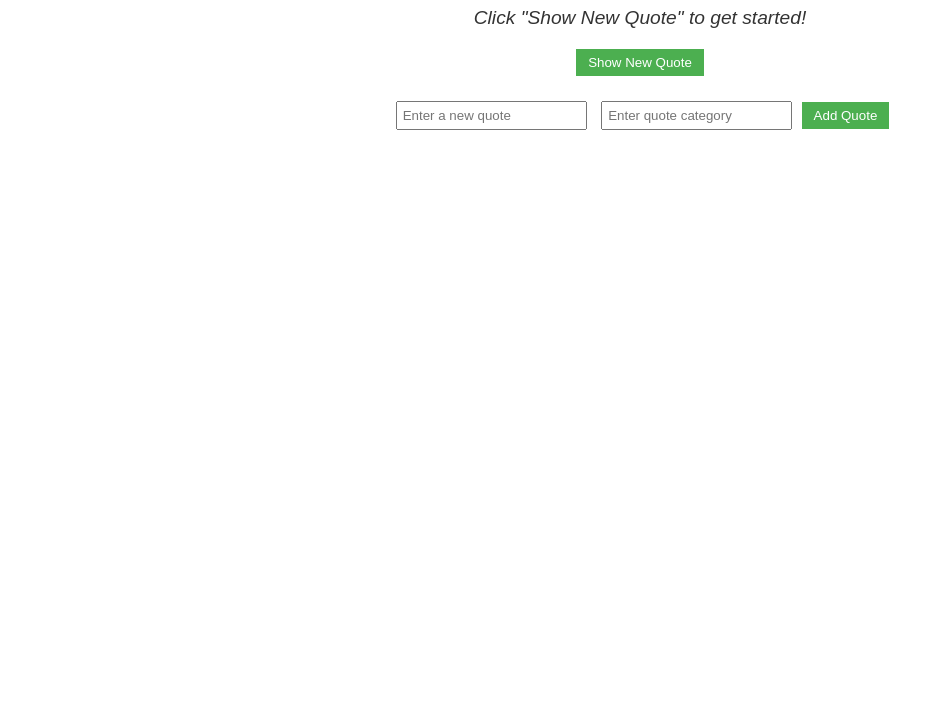
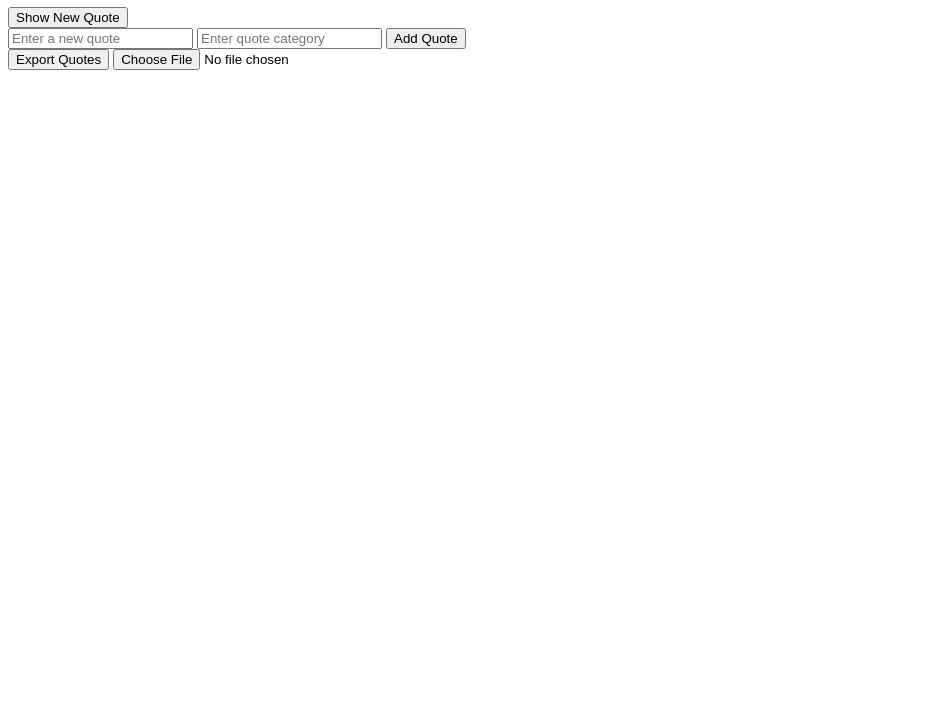
Before and after one commit to Chieftain001/alx_fe_javascript, a plain HTML site: page dom-manipulation/index.html in a window 1280 px wide. Shown: the part 73-800 px from the top of the page, without its empty margins (0-944 px from the left). Drawn offline with Linux system fonts and the light colour scheme.

Commit message:
Update index.html

```diff
--- a/dom-manipulation/index.html
+++ b/dom-manipulation/index.html
@@ -4,46 +4,25 @@
   <meta charset="UTF-8">
   <meta name="viewport" content="width=device-width, initial-scale=1.0">
   <title>Dynamic Quote Generator</title>
-  <style>
-    body {
-      font-family: Arial, sans-serif;
-      text-align: center;
-      margin: 20px;
-    }
-    #quoteDisplay {
-      margin: 20px 0;
-      font-size: 1.2em;
-      font-style: italic;
-      color: #333;
-    }
-    input {
-      padding: 5px;
-      margin: 5px;
-    }
-    button {
-      padding: 6px 12px;
-      cursor: pointer;
-      background-color: #4CAF50;
-      color: white;
-      border: none;
-    }
-    button:hover {
-      opacity: 0.9;
-    }
-  </style>
 </head>
 <body>
   <h1>Dynamic Quote Generator</h1>
 
-  <div id="quoteDisplay">Click "Show New Quote" to get started!</div>
+  <div id="quoteDisplay"></div>
   <button id="newQuote">Show New Quote</button>
 
-  <div style="margin-top: 20px;">
+  <div>
     <input id="newQuoteText" type="text" placeholder="Enter a new quote" />
     <input id="newQuoteCategory" type="text" placeholder="Enter quote category" />
     <button onclick="addQuote()">Add Quote</button>
   </div>
 
+  <!-- Import/Export -->
+  <div>
+    <button onclick="exportToJsonFile()">Export Quotes</button>
+    <input type="file" id="importFile" accept=".json" onchange="importFromJsonFile(event)" />
+  </div>
+
   <script src="script.js"></script>
 </body>
 </html>
```
